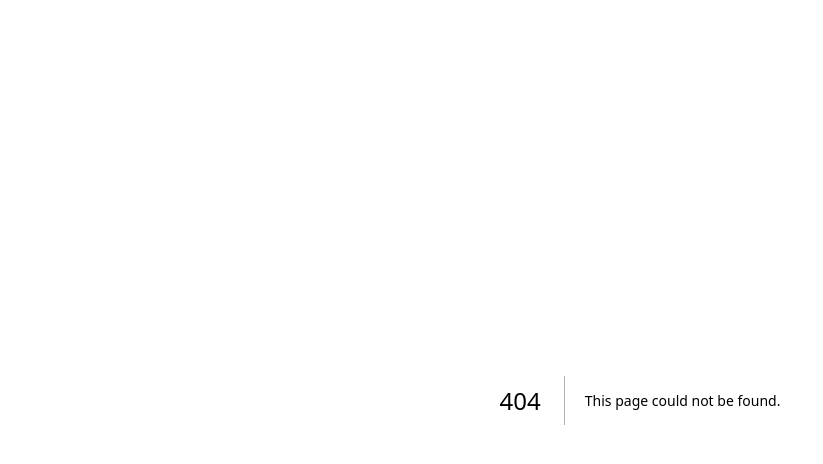
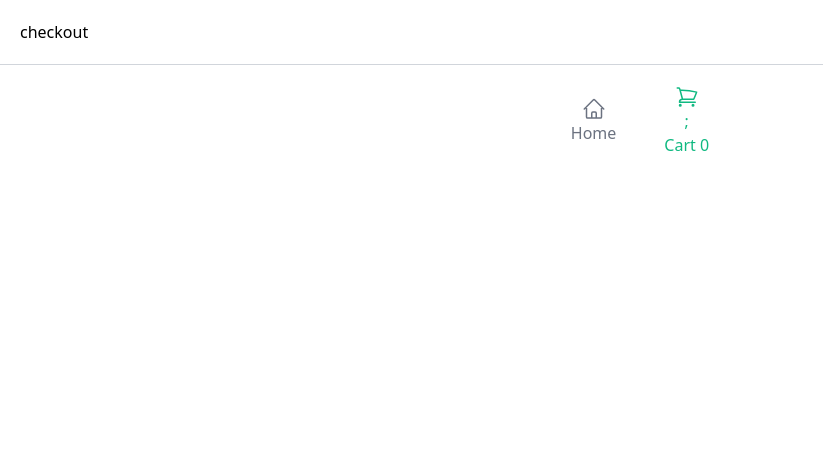
Before and after one commit to ihess95/ecommerceExample, a Next.js app: page /checkout in a window 1280 px wide. Before the commit this address had no page. Shown: the top 464 px of the page, without its empty margins (0-823 px from the left). Built offline with nearby package versions, Linux system fonts and the light colour scheme.

Commit message:
add new files

```diff
--- /dev/null
+++ b/components/Footer.js
@@ -0,0 +1,57 @@
+import Link from "next/link";
+import { useRouter } from "next/router";
+
+export default function Footer() {
+  const router = useRouter();
+  const path = router.pathname;
+  return (
+    <footer className="sticky bottom-0 bg-white p-5 w-full flex border-t border-gray-300 justify-center space-x-12 text-gray-500">
+      <Link
+        href={"/"}
+        className={
+          (path === "/" ? "text-emerald-500" : "") +
+          " flex justify-center items-center flex-col"
+        }
+      >
+        <svg
+          xmlns="http://www.w3.org/2000/svg"
+          fill="none"
+          viewBox="0 0 24 24"
+          strokeWidth={1.5}
+          stroke="currentColor"
+          className="w-6 h-6"
+        >
+          <path
+            strokeLinecap="round"
+            strokeLinejoin="round"
+            d="M2.25 12l8.954-8.955c.44-.439 1.152-.439 1.591 0L21.75 12M4.5 9.75v10.125c0 .621.504 1.125 1.125 1.125H9.75v-4.875c0-.621.504-1.125 1.125-1.125h2.25c.621 0 1.125.504 1.125 1.125V21h4.125c.621 0 1.125-.504 1.125-1.125V9.75M8.25 21h8.25"
+          />
+        </svg>
+        <span>Home</span>
+      </Link>
+      <Link
+        href={"/checkout"}
+        className={
+          (path === "/checkout" ? "text-emerald-500" : "") +
+          " flex justify-center items-center flex-col"
+        }
+      >
+        <svg
+          xmlns="http://www.w3.org/2000/svg"
+          fill="none"
+          viewBox="0 0 24 24"
+          strokeWidth={1.5}
+          stroke="currentColor"
+          className="w-6 h-6"
+        >
+          <path
+            strokeLinecap="round"
+            strokeLinejoin="round"
+            d="M2.25 3h1.386c.51 0 .955.343 1.087.835l.383 1.437M7.5 14.25a3 3 0 00-3 3h15.75m-12.75-3h11.218c1.121-2.3 2.1-4.684 2.924-7.138a60.114 60.114 0 00-16.536-1.84M7.5 14.25L5.106 5.272M6 20.25a.75.75 0 11-1.5 0 .75.75 0 011.5 0zm12.75 0a.75.75 0 11-1.5 0 .75.75 0 011.5 0z"
+          />
+        </svg>
+        ;<span>Cart 0</span>
+      </Link>
+    </footer>
+  );
+}
--- /dev/null
+++ b/components/Layout.js
@@ -0,0 +1,10 @@
+import Footer from "./Footer";
+
+export default function Layout({ children }) {
+  return (
+    <div>
+      <div className="p-5">{children}</div>
+      <Footer />
+    </div>
+  );
+}
--- /dev/null
+++ b/components/ProductsContext.js
@@ -0,0 +1,5 @@
+import {createContext} from "react";
+
+export const ProductsContext = createContext(defaultValue: {});
+
+export function ProductsContextProvider()
--- /dev/null
+++ b/pages/checkout.js
@@ -0,0 +1,5 @@
+import Layout from "../components/Layout";
+
+export default function CheckoutPage() {
+  return <Layout>checkout</Layout>;
+}
```
